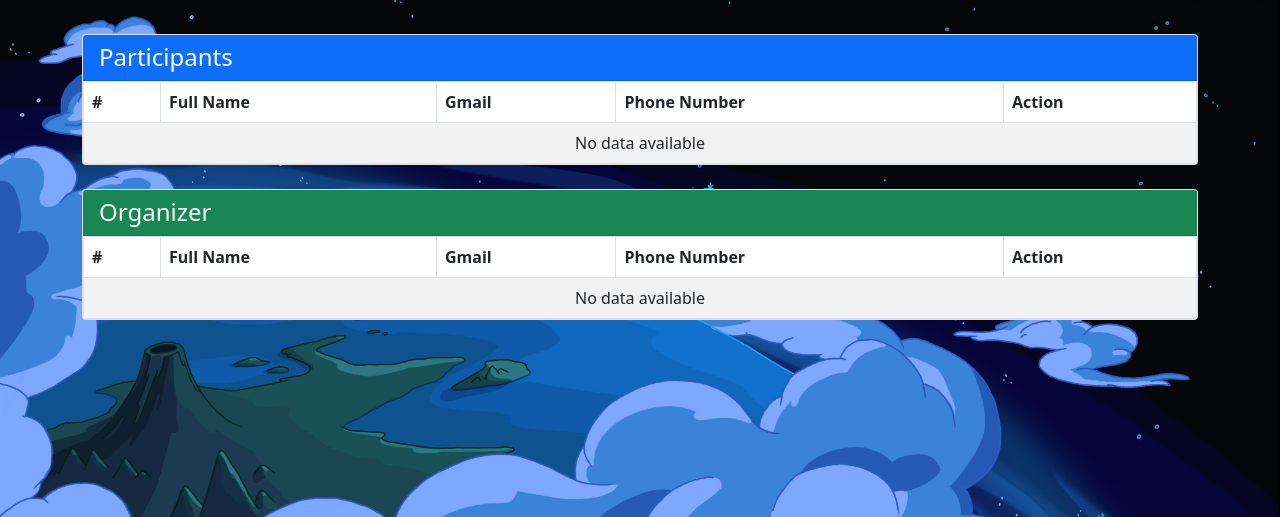
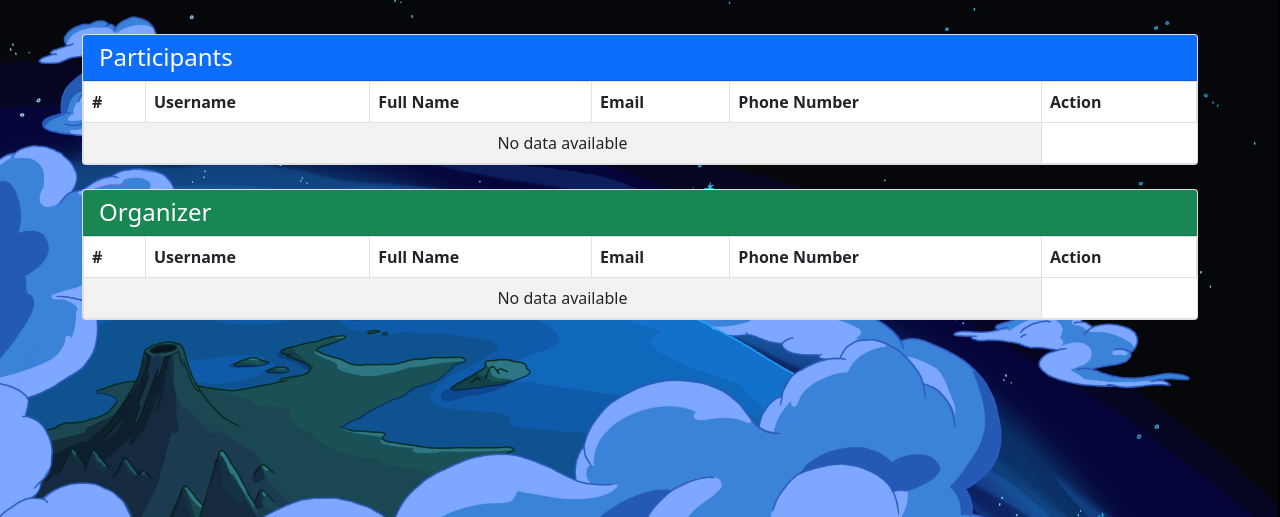
Before and after one commit to Teset13118/ServerSideWeb-Project, a Django app: page /manage/users/ in a window 1280 px wide. Shown: the part 86-603 px from the top of the page. Run offline with Django 5.2, Linux system fonts and the light colour scheme; some libraries are stand-ins or nearby versions.

Commit message:
manage user

```diff
--- a/project_event_management/event_web/templates/manager/m_manage_users.html
+++ b/project_event_management/event_web/templates/manager/m_manage_users.html
@@ -19,8 +19,9 @@
                     <thead class="thead-dark">
                         <tr>
                             <th>#</th>
+                            <th>Username</th>
                             <th>Full Name</th>
-                            <th>Gmail</th>
+                            <th>Email</th>
                             <th>Phone Number</th>
                             <th>Action</th>
                         </tr>
@@ -30,11 +31,12 @@
                             {% for user in participants %}
                             <tr>
                                 <td>{{ forloop.counter }}</td>
+                                <td>{{ user.username }}</td>
                                 <td>{{ user.first_name }} {{ user.last_name }}</td>
-                                <td>{{ user.gmail }}</td>
+                                <td>{{ user.email }}</td>
                                 <td>{{ user.phone_number }}</td>
                                 <td>
-                                    <button class="btn btn-danger btn-sm">ลบ</button>
+                                    <button class="btn btn-danger btn-sm" onclick="deleteUser('{{ user.id }}', '{{ csrf_token }}')">ลบ</button>
                                 </td>
                             </tr>
                             {% endfor %}
@@ -58,8 +60,9 @@
                     <thead class="thead-dark">
                         <tr>
                             <th>#</th>
+                            <th>Username</th>
                             <th>Full Name</th>
-                            <th>Gmail</th>
+                            <th>Email</th>
                             <th>Phone Number</th>
                             <th>Action</th>
                         </tr>
@@ -69,11 +72,12 @@
                             {% for user in organizers %}
                             <tr>
                                 <td>{{ forloop.counter }}</td>
+                                <td>{{ user.username }}</td>
                                 <td>{{ user.first_name }} {{ user.last_name }}</td>
-                                <td>{{ user.gmail }}</td>
+                                <td>{{ user.email }}</td>
                                 <td>{{ user.phone_number }}</td>
                                 <td>
-                                    <button class="btn btn-danger btn-sm">ลบ</button>
+                                    <button class="btn btn-danger btn-sm" onclick="deleteUser('{{ user.id }}', '{{ csrf_token }}')">ลบ</button>
                                 </td>
                             </tr>
                             {% endfor %}
@@ -88,3 +92,27 @@
         </div>
     </div>
 {% endblock %}
+
+{% block script %}
+<script>
+    function deleteUser(userId, csrf_token) {
+    if (confirm("Are you sure you want to delete this user?")) {
+      fetch(`/manage/users/delete/${userId}/`, {
+        method: "DELETE",
+        headers: {
+          "Content-Type": "application/json",
+          "X-CSRFToken": csrf_token,
+        },
+      }).then((response) => {
+        if (response.ok) {
+          alert("User deleted successfully");
+          window.location.reload();
+        } else {
+          alert("Error deleting user");
+        }
+      });
+    }
+  }
+</script>
+
+{% endblock %}
--- a/project_event_management/event_web/urls.py
+++ b/project_event_management/event_web/urls.py
@@ -20,6 +20,7 @@ urlpatterns = [
     path("edit_activity/<int:activity_id>", EditActivity.as_view(), name="url_mo_editactivity"),
 
     path("manage/users/", ViewManageUser.as_view(), name="url_m_manageusers"),
+    path("manage/users/delete/<int:user_id>/", ViewManageUser.as_view(), name="url_m_deleteusers"),
     path("manage/activities/", ViewManageActivity.as_view(), name="url_m_manageactivities"),
     path("manage/activities/delete/<int:activity_id>/", ViewManageActivity.as_view(), name="url_m_deleteactivities"),
     path("manage/activities/approve/<int:activity_id>/", ViewManageActivity.as_view(), name="url_m_approve_activity")
--- a/project_event_management/event_web/views.py
+++ b/project_event_management/event_web/views.py
@@ -181,6 +181,23 @@ class ViewManageUser(View):
             'organizers': organizers,
         }
         return render(request, 'manager/m_manage_users.html', context)
+
+    def delete(self, request, user_id):
+        get_user = get_object_or_404(User, id=user_id)
+
+        if get_user.role == 'Organizer':
+            activities = Activity.objects.filter(organizer=get_user)
+
+        for activity in activities:
+            activity_images = ActivityImage.objects.filter(activity=activity)
+            for image in activity_images:
+                if image.image_path and default_storage.exists(image.image_path.path):
+                    default_storage.delete(image.image_path.path)
+                image.delete()
+
+        activities.delete()
+        get_user.delete()
+        return JsonResponse({'message': 'User deleted successfully'}, status=200)
 
 class ViewManageActivity(View):
     def get(self, request):
```
